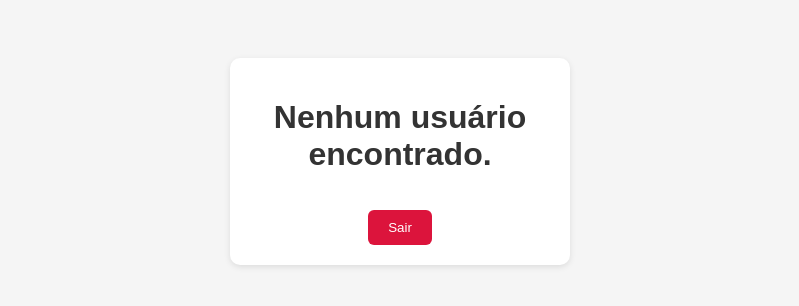
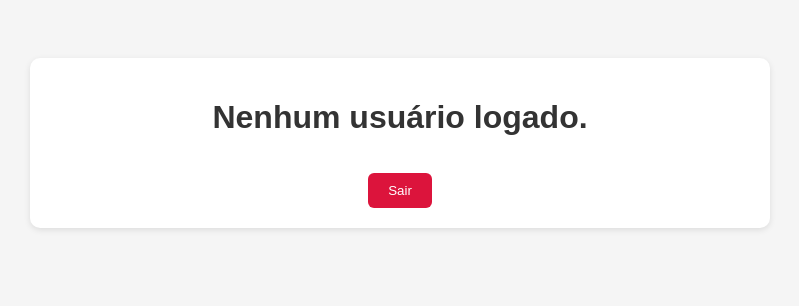
Before and after one commit to Dinos-s/Projeto_todoList-TS, a website: page src/dashboard.html in a window 1280 px wide. Shown: the whole page, without its empty margins (240-1039 px from the left). Drawn offline with Linux system fonts and the light colour scheme.

Commit message:
consertando os usuario e mantendo eles na logica

```diff
--- a/src/dashboard.html
+++ b/src/dashboard.html
@@ -1,5 +1,6 @@
 <!DOCTYPE html>
-<html lang="pt-br">
+<html lang="pt-BR">
+
 <head>
     <meta charset="UTF-8">
     <title>Dashboard</title>
@@ -10,20 +11,25 @@
             text-align: center;
             padding: 50px;
         }
+
         .card {
+            text-align: center;
             background: #fff;
             padding: 20px;
             margin: auto;
             border-radius: 10px;
-      box-shadow: 0 2px 6px rgba(0,0,0,0.1);
-      width: 300px;
+            box-shadow: 0 2px 6px rgba(0, 0, 0, 0.1);
+            width: 700px;
         }
+
         h1 {
             color: #333;
         }
+
         p {
             color: #666;
         }
+
         button {
             margin-top: 15px;
             padding: 10px 20px;
@@ -33,11 +39,13 @@
             border-radius: 6px;
             cursor: pointer;
         }
+
         button:hover {
             background: darkred;
         }
     </style>
 </head>
+
 <body>
     <div class="card">
         <h1 id="welcome">Bem-vindo!</h1>
@@ -46,20 +54,31 @@
     </div>
 
     <script>
+        document.addEventListener("DOMContentLoaded", () => {
             const users = JSON.parse(localStorage.getItem("users") || "[]");
+            const lastEmail = localStorage.getItem("lastEmail");
+            const welcomeEl = document.getElementById("welcome");
+            const userEmailEl = document.getElementById("userEmail");
+            const logoutBtn = document.getElementById("logout");
 
-    const lastUser = users[users.length - 1];
-
-    if (lastUser) {
-      document.getElementById("welcome").textContent = `Bem-vindo, ${lastUser.email}!`;
-      document.getElementById("userEmail").textContent = `Seu e-mail cadastrado é: ${lastUser.email}`;
+            if (lastEmail) {
+                const user = users.find(u => u.email === lastEmail);
+                if (user) {
+                    welcomeEl.textContent = `Bem-vindo, ${user.email}!`;
+                    userEmailEl.textContent = `Seu e-mail cadastrado é: ${user.email}`;
                 } else {
-      document.getElementById("welcome").textContent = "Nenhum usuário encontrado.";
+                    welcomeEl.textContent = "Usuário não encontrado.";
+                    userEmailEl.textContent = "";
+                }
+            } else {
+                welcomeEl.textContent = "Nenhum usuário logado.";
+                userEmailEl.textContent = "";
             }
 
-    document.getElementById("logout")?.addEventListener("click", () => {
-      localStorage.removeItem("users");
+            logoutBtn?.addEventListener("click", () => {
+                // NÃO REMOVE NENHUM USUARIO DO LOCALSTORAGE
                 window.location.href = "index.html";
+            });
         });
     </script>
 </body>
```
Lines whose indentation alone changed are shown as unchanged.
